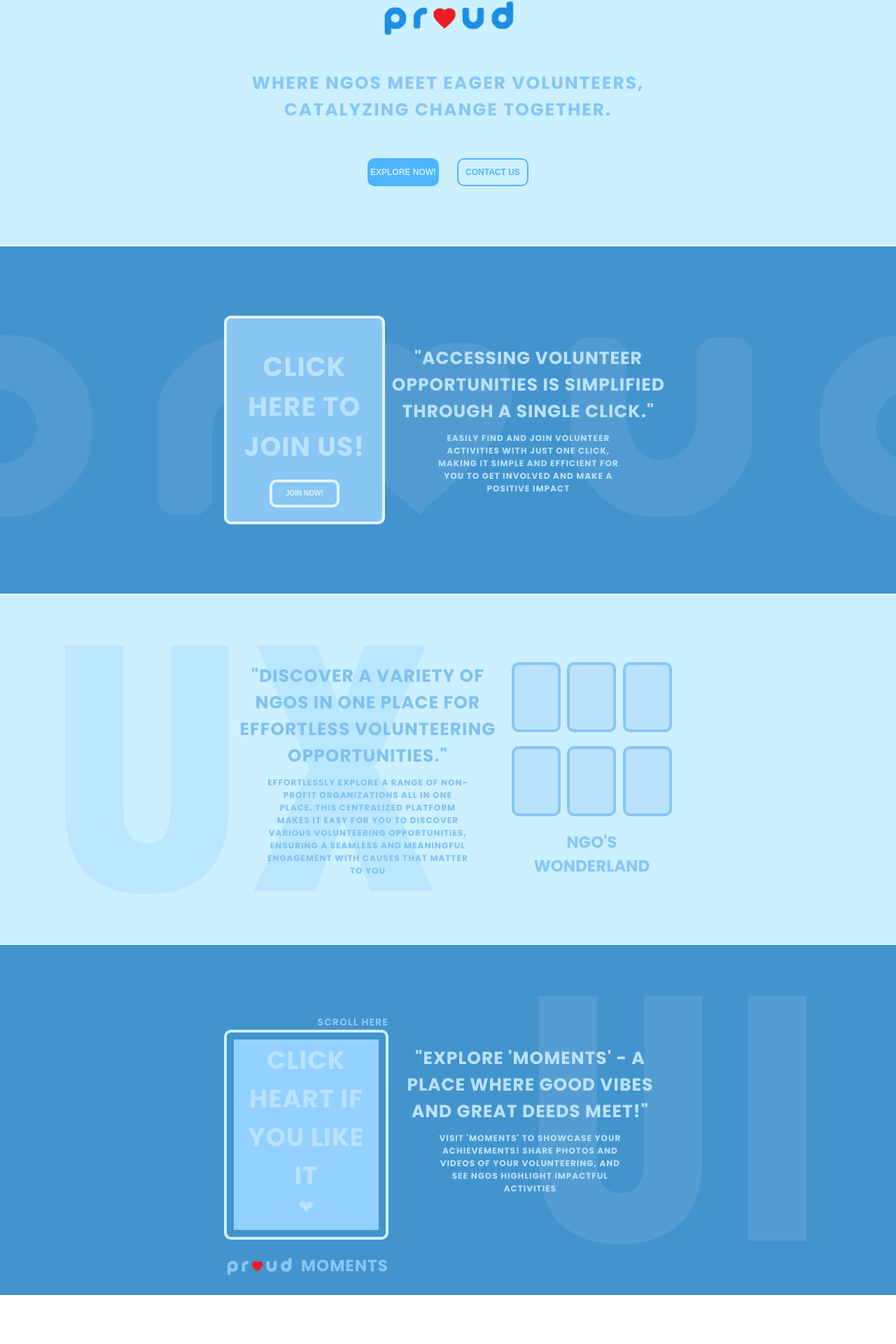
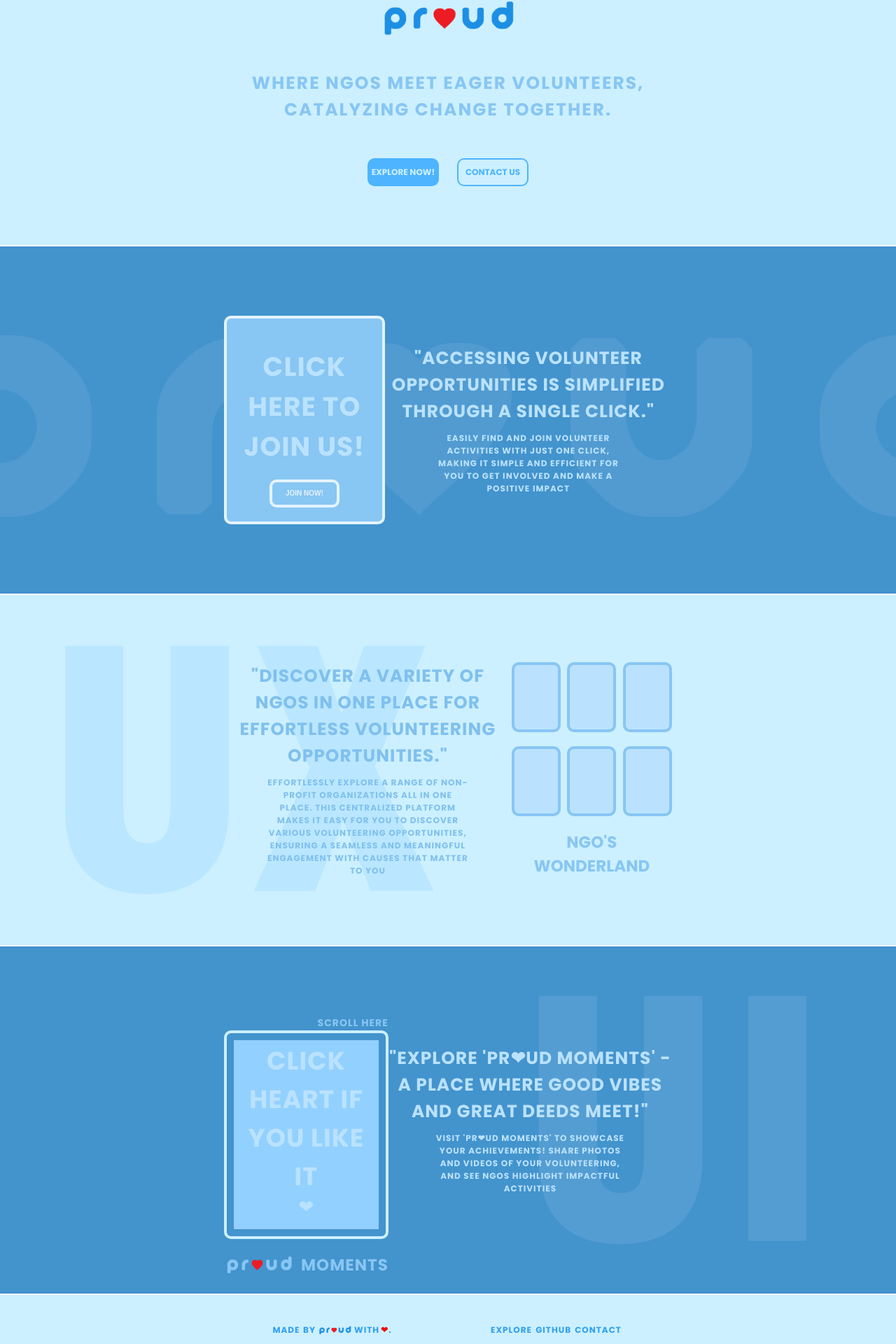
Before and after one commit to sumanthakur0401/proud-project, a Next.js app: page /Volunteer/aboutProud in a window 1280 px wide. Shown: the part 150-2070 px from the top of the page at 70% size. Before the commit the page ends 2000 px from the top, so only its background shows below. Built offline with nearby package versions, Linux system fonts and the light colour scheme.

Commit message:
Update - aboutProud Page

```diff
--- a/pages/Volunteer/aboutProud.js
+++ b/pages/Volunteer/aboutProud.js
@@ -21,13 +21,12 @@ const aboutProud = () => {
             <img src="/assets/blueProudLogo.png" alt="Proud" className={styles.logoImg} />
             <h1 className={styles.describProudText}>Where NGOs meet eager volunteers, catalyzing change together.</h1>
             <div className={styles.buttonsSection}>
-                <button className={styles.exploreButton}>
+                <a href='/Volunteer/home' className={styles.exploreButton}>
                         Explore now!
-                </button>
-
-                <button className={styles.contactButton}>
+                </a>
+                <a href='' className={styles.contactButton}>
                     Contact us
-                </button>
+                </a>
             </div>
         </div>
 
@@ -119,11 +118,22 @@ const aboutProud = () => {
 
                 <div className={styles.fourthSectionAboutBoxData}>
                     <p className={styles.fourthSectionBoxText}>
-                        "Explore 'Moments' - a place where good vibes and great deeds meet!"
+                        "Explore 'Pr&#10084;ud Moments' - a place where good vibes and great deeds meet!"
                     </p>
                     <p className={styles.fourthSectionBoxSubText}>
-                        Visit 'Moments' to showcase your achievements! Share photos and videos of your volunteering, and see NGOs highlight impactful activities
+                        Visit 'Pr&#10084;ud Moments' to showcase your achievements! Share photos and videos of your volunteering, and see NGOs highlight impactful activities
                     </p>
+                </div>
+            </div>
+        </div>
+
+        <div className={styles.lastProudSection}>
+            <div className={styles.lastBoxData}>
+                <p className={styles.lastText}>Made by<img className={styles.lastProudLogo} src='/assets/blueProudLogo.png'/> with <span className={styles.lastHeart}> &#10084;</span>.</p>
+                <div className={styles.buttonSection}>
+                    <a href='/Volunteer/home' className={styles.lastButton}>Explore</a>
+                    <a href='https://github.com/sumanthakur0401/proud-project' className={styles.lastButton}>GitHub</a>
+                    <a className={styles.lastButton}>Contact</a>
                 </div>
             </div>
         </div>
--- a/styles/Vol_styles/aboutProud.module.css
+++ b/styles/Vol_styles/aboutProud.module.css
@@ -37,6 +37,9 @@
     text-transform: uppercase;
     font-weight: 800;
     font-size: 12px;
+    display: flex;
+    justify-content: center;
+    align-items: center;
     border-radius: 10px;
     cursor: pointer;
     transition: .2s ease;
@@ -54,6 +57,9 @@
     text-transform: uppercase;
     font-weight: 800;
     font-size: 12px;
+    display: flex;
+    justify-content: center;
+    align-items: center;
     border-radius: 10px;
     cursor: pointer;
     transition: .2s ease;
@@ -223,6 +229,8 @@
     background-size: 1800px;
     width: 100%;
     background-color: #4393cd;
+    border-top: 2px solid #ffffff;
+    border-bottom: 2px solid #ffffff;
     height: 500px;
     display: flex;
     justify-content: center;
@@ -342,3 +350,57 @@
     background: #88c6f3;
     border-radius: 10px;
   }
+
+  /* ---------------------last section------------------- */
+  .lastProudSection{
+    width: 100%;
+    background-color: #CCF0FF;
+    height: 100px;
+    display: flex;
+    justify-content: center;
+}
+.lastBoxData{
+    width: 50%;
+    display: flex;
+    justify-content: space-around;
+    align-items: center;
+}
+.lastText{
+    display: flex;
+    align-items: center;
+    color: #31a0f0;
+    text-transform: uppercase;
+    font-weight: 800;
+    letter-spacing: 1px;
+    word-spacing: 1px;
+    font-size: 12px;
+}
+.lastProudLogo{
+    width: 55px;
+    padding: 3px;
+    padding-left: 3px;
+}
+.lastHeart{
+    padding-left: 2px;
+    color: rgb(241, 11, 11);
+}
+.buttonSection{
+    display: flex;
+    justify-content: space-around;
+    width: 30%;
+}
+.lastButton{
+    display: flex;
+    align-items: center;
+    color: #31a0f0;
+    text-transform: uppercase;
+    font-weight: 800;
+    letter-spacing: 1px;
+    word-spacing: 1px;
+    font-size: 12px;
+    cursor: pointer;
+    transition: .2s;
+}
+.lastButton:hover{
+    color: #81cbff;;
+}
--- a/styles/Vol_styles/backToTop.module.css
+++ b/styles/Vol_styles/backToTop.module.css
@@ -1,7 +1,6 @@
 .container{
     display: flex;
     justify-content: center;
-
 }
 .button{
     background-color: #bae2ffab;
@@ -15,7 +14,7 @@
     display: flex;
     justify-content: center;
     align-items: center;
-
+    cursor: pointer;
 }
 .button:hover{
     border: 2px solid white;
```
